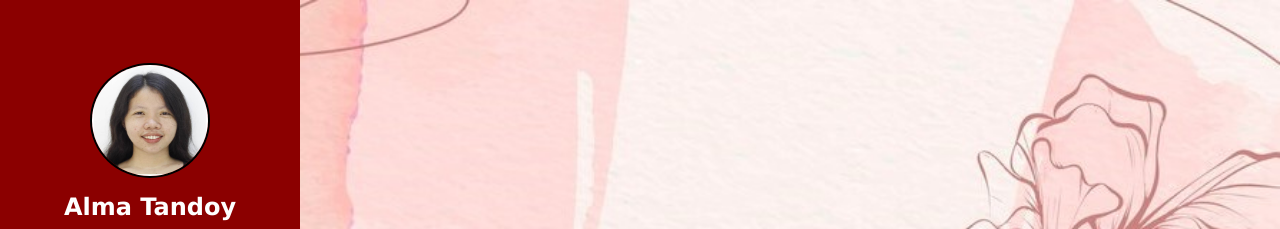
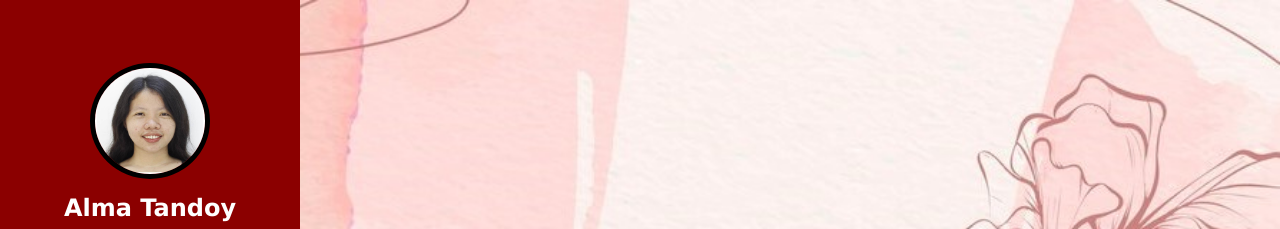
Before and after one commit to almtndy/Personal-Landing-Page, a plain HTML site: page index.html in a window 1280 px wide. Shown: the top 229 px of the page. Drawn offline with Linux system fonts and the light colour scheme.

Commit message:
New Update Landing Page

```diff
--- a/assets/css/style.css
+++ b/assets/css/style.css
@@ -87,7 +87,7 @@ h6 {
   margin: 15px auto;
   display: block;
   width: 120px;
-  border: 2px solid rgb(0, 0, 0);
+  border: 5px solid rgb(0, 0, 0);
 }
 
 #header .profile h1 {
```
Also changed, not shown: assets/img/lp.png.
